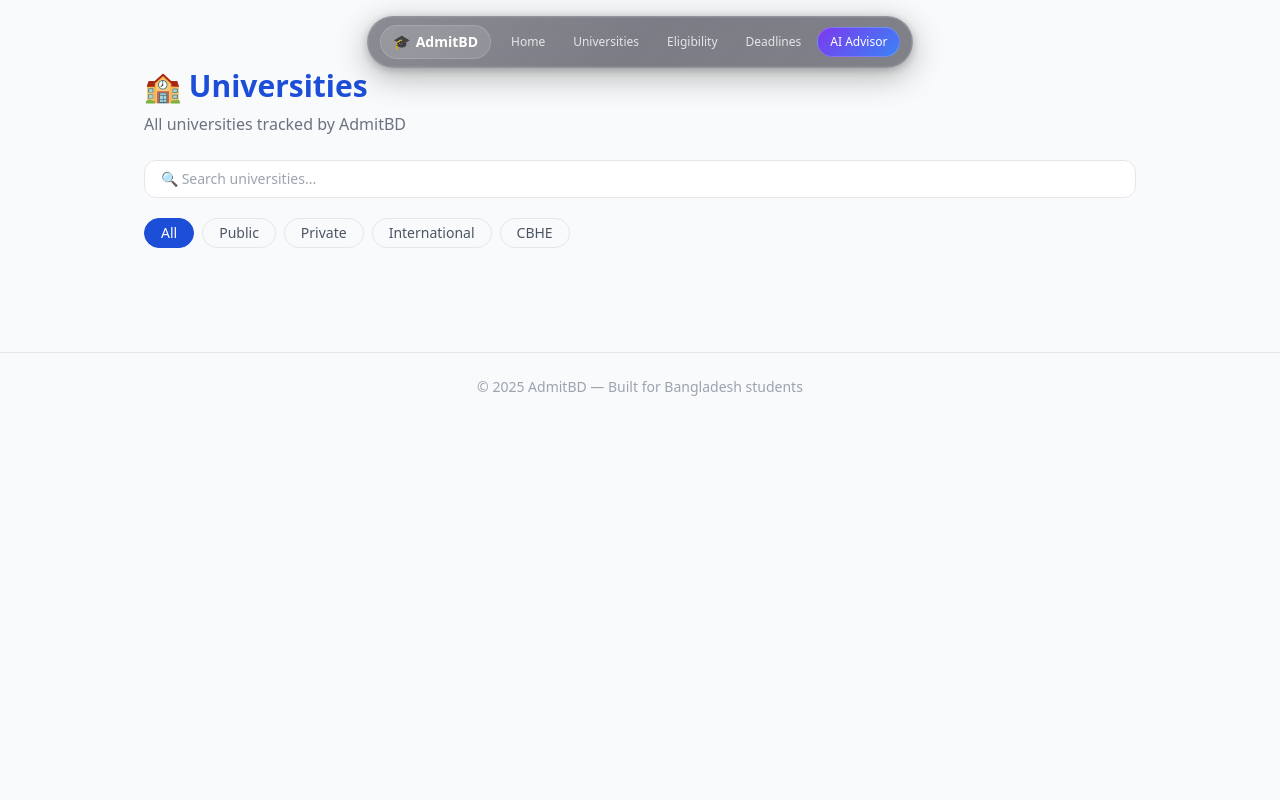
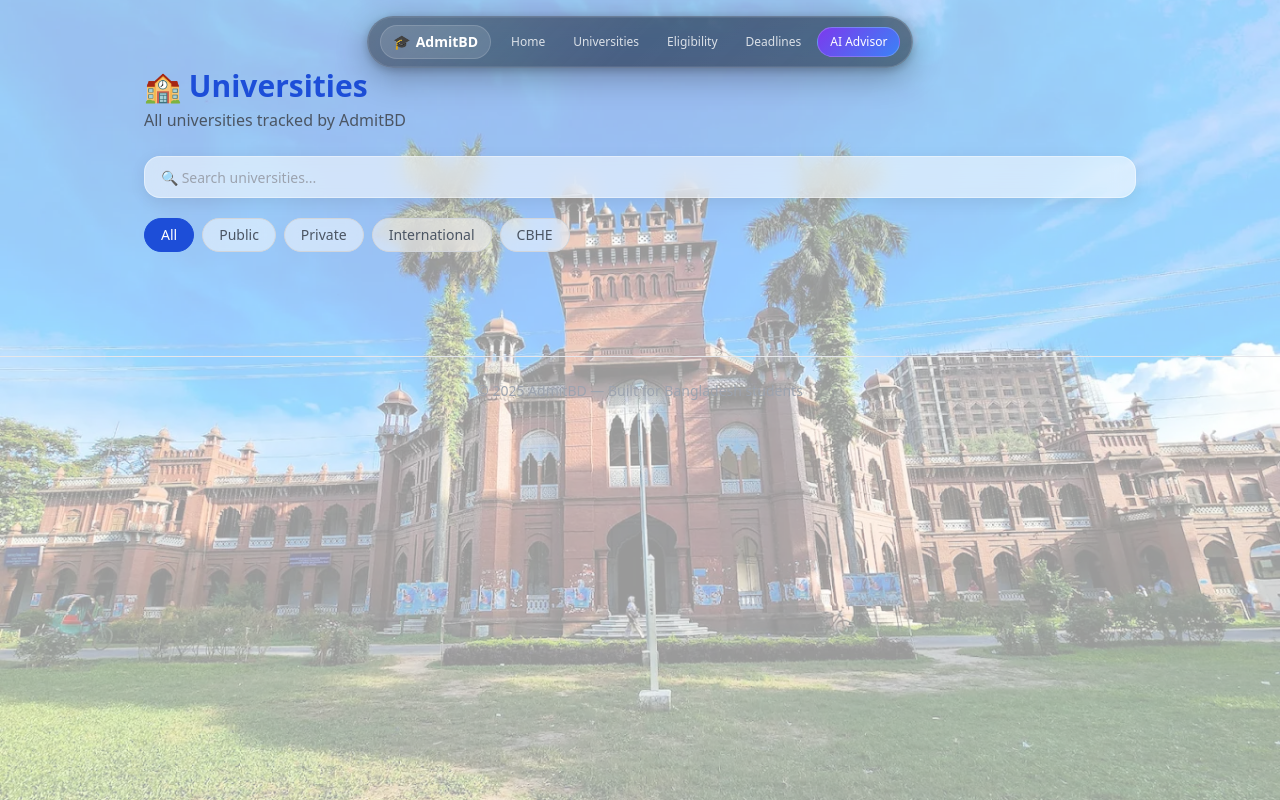
Before and after one commit to rahul-bepari/admitbd, a Flask app: page /universities in a window 1280 px wide. Run offline with Flask 3, Linux system fonts and the light colour scheme; data that the repository does not hold is empty; some libraries are stand-ins or nearby versions.

Commit message:
Universities page: slideshow background + glassy cards

```diff
--- a/templates/universities.html
+++ b/templates/universities.html
@@ -1,31 +1,82 @@
 {% extends "base.html" %}
 {% block content %}
 
-<h1 class="text-3xl font-bold text-blue-700 mb-2">🏫 Universities</h1>
-<p class="text-gray-500 mb-6">All universities tracked by AdmitBD</p>
-
-<input type="text" id="searchInput" onkeyup="filterCards()" placeholder="🔍 Search universities..."
-    class="w-full border border-gray-200 rounded-xl px-4 py-2 mb-5 text-sm focus:outline-none focus:ring-2 focus:ring-blue-300">
-
-<div class="flex gap-2 flex-wrap mb-6" id="filterBtns">
-    <button onclick="setFilter('all', this)" class="filter-btn active-filter px-4 py-1 rounded-full text-sm font-medium border">All</button>
-    <button onclick="setFilter('public', this)" class="filter-btn px-4 py-1 rounded-full text-sm font-medium border border-gray-200 text-gray-600">Public</button>
-    <button onclick="setFilter('private', this)" class="filter-btn px-4 py-1 rounded-full text-sm font-medium border border-gray-200 text-gray-600">Private</button>
-    <button onclick="setFilter('international', this)" class="filter-btn px-4 py-1 rounded-full text-sm font-medium border border-gray-200 text-gray-600">International</button>
-    <button onclick="setFilter('cbhe', this)" class="filter-btn px-4 py-1 rounded-full text-sm font-medium border border-gray-200 text-gray-600">CBHE</button>
+<!-- Slideshow Background (same as index.html) -->
+<div id="bg-slideshow" class="fixed inset-0 -z-10">
+    <div id="bg-slide" class="absolute inset-0 bg-cover bg-center"
+        style="opacity: 0; transition: opacity 1s ease-in-out;"></div>
+    <div class="absolute inset-0 bg-white bg-opacity-60"></div>
 </div>
 
+<script>
+const images = [
+    "/static/images/uni1.png",
+    "/static/images/uni2.png",
+    "/static/images/uni3.png",
+    "/static/images/uni4.png",
+    "/static/images/uni5.png",
+    "/static/images/uni6.png",
+    "/static/images/uni7.png",
+    "/static/images/uni8.png",
+    "/static/images/uni9.png",
+    "/static/images/uni10.png",
+    "/static/images/uni11.png",
+    "/static/images/uni12.png"
+];
+let current = 0;
+const slide = document.getElementById('bg-slide');
+function nextSlide() {
+    slide.style.opacity = '0';
+    setTimeout(() => {
+        slide.style.backgroundImage = `url('${images[current]}')`;
+        slide.style.opacity = '1';
+        current = (current + 1) % images.length;
+    }, 1000);
+}
+slide.style.backgroundImage = `url('${images[0]}')`;
+slide.style.opacity = '1';
+current = 1;
+setInterval(nextSlide, 20000);
+</script>
+
+<!-- Page Header -->
+<div class="mb-6">
+    <h1 class="text-3xl font-bold text-blue-700 mb-1">🏫 Universities</h1>
+    <p class="text-gray-600">All universities tracked by AdmitBD</p>
+</div>
+
+<!-- Search Bar (glassy) -->
+<div class="mb-5" style="background: rgba(255,255,255,0.55); backdrop-filter: blur(12px); -webkit-backdrop-filter: blur(12px); border: 1px solid rgba(255,255,255,0.4); box-shadow: 0 4px 16px rgba(0,0,0,0.08); border-radius: 1rem; padding: 0.5rem 1rem;">
+    <input type="text" id="searchInput" onkeyup="filterCards()" placeholder="🔍 Search universities..."
+        class="w-full bg-transparent text-sm focus:outline-none text-gray-700 placeholder-gray-400">
+</div>
+
+<!-- Filter Tabs (glassy pill row) -->
+<div class="flex gap-2 flex-wrap mb-6">
+    <button onclick="setFilter('all', this)" class="filter-btn active-filter px-4 py-1.5 rounded-full text-sm font-medium border">All</button>
+    <button onclick="setFilter('public', this)" class="filter-btn px-4 py-1.5 rounded-full text-sm font-medium border border-gray-300 text-gray-600"
+        style="background: rgba(255,255,255,0.5); backdrop-filter: blur(8px); -webkit-backdrop-filter: blur(8px);">Public</button>
+    <button onclick="setFilter('private', this)" class="filter-btn px-4 py-1.5 rounded-full text-sm font-medium border border-gray-300 text-gray-600"
+        style="background: rgba(255,255,255,0.5); backdrop-filter: blur(8px); -webkit-backdrop-filter: blur(8px);">Private</button>
+    <button onclick="setFilter('international', this)" class="filter-btn px-4 py-1.5 rounded-full text-sm font-medium border border-gray-300 text-gray-600"
+        style="background: rgba(255,255,255,0.5); backdrop-filter: blur(8px); -webkit-backdrop-filter: blur(8px);">International</button>
+    <button onclick="setFilter('cbhe', this)" class="filter-btn px-4 py-1.5 rounded-full text-sm font-medium border border-gray-300 text-gray-600"
+        style="background: rgba(255,255,255,0.5); backdrop-filter: blur(8px); -webkit-backdrop-filter: blur(8px);">CBHE</button>
+</div>
+
+<!-- University Cards (glassy) -->
 <div class="flex flex-col gap-4" id="uniList">
     {% for uni in universities %}
     <a href="/university/{{ uni.id }}" data-type="{{ uni.type or 'private' }}"
-        class="uni-card bg-white rounded-xl shadow p-5 hover:shadow-md transition block">
+        class="uni-card block rounded-2xl p-5 hover:shadow-lg transition"
+        style="background: rgba(255,255,255,0.55); backdrop-filter: blur(12px); -webkit-backdrop-filter: blur(12px); border: 1px solid rgba(255,255,255,0.4); box-shadow: 0 4px 16px rgba(0,0,0,0.08);">
         <div class="flex justify-between items-start">
             <div>
                 <h2 class="text-base font-semibold text-blue-700">{{ uni.name }}</h2>
-                <p class="text-xs text-gray-400 mt-1">📍 {{ uni.location }}</p>
+                <p class="text-xs text-gray-500 mt-1">📍 {{ uni.location }}</p>
                 <p class="text-xs text-blue-400 mt-1">{{ uni.website }}</p>
             </div>
-            <div class="flex flex-col items-end gap-2">
+            <div class="flex flex-col items-end gap-2 shrink-0 ml-3">
                 {% if uni.type == 'public' %}
                 <span class="bg-green-100 text-green-700 text-xs font-bold px-3 py-1 rounded-full">Public</span>
                 {% elif uni.type == 'international' %}
@@ -35,16 +86,21 @@
                 {% else %}
                 <span class="bg-orange-100 text-orange-700 text-xs font-bold px-3 py-1 rounded-full">Private</span>
                 {% endif %}
-                <span class="bg-blue-100 text-blue-700 text-xs font-bold px-3 py-1 rounded-full">{{ uni.short_name }}</span>
+                <span class="bg-blue-50 text-blue-600 text-xs font-bold px-3 py-1 rounded-full">{{ uni.short_name }}</span>
             </div>
         </div>
-        <div class="mt-3 text-sm text-blue-600 font-medium">View details →</div>
+        <div class="mt-3 text-sm text-blue-600 font-semibold">View details →</div>
     </a>
     {% endfor %}
 </div>
 
 <style>
-.active-filter { background-color: #1d4ed8; color: white; border-color: #1d4ed8; }
+.active-filter {
+    background-color: #1d4ed8 !important;
+    color: white !important;
+    border-color: #1d4ed8 !important;
+    backdrop-filter: none !important;
+}
 </style>
 
 <script>
@@ -54,10 +110,8 @@
     activeFilter = type;
     document.querySelectorAll('.filter-btn').forEach(b => {
         b.classList.remove('active-filter');
-        b.classList.add('border-gray-200', 'text-gray-600');
     });
     btn.classList.add('active-filter');
-    btn.classList.remove('border-gray-200', 'text-gray-600');
     filterCards();
 }
 
```
